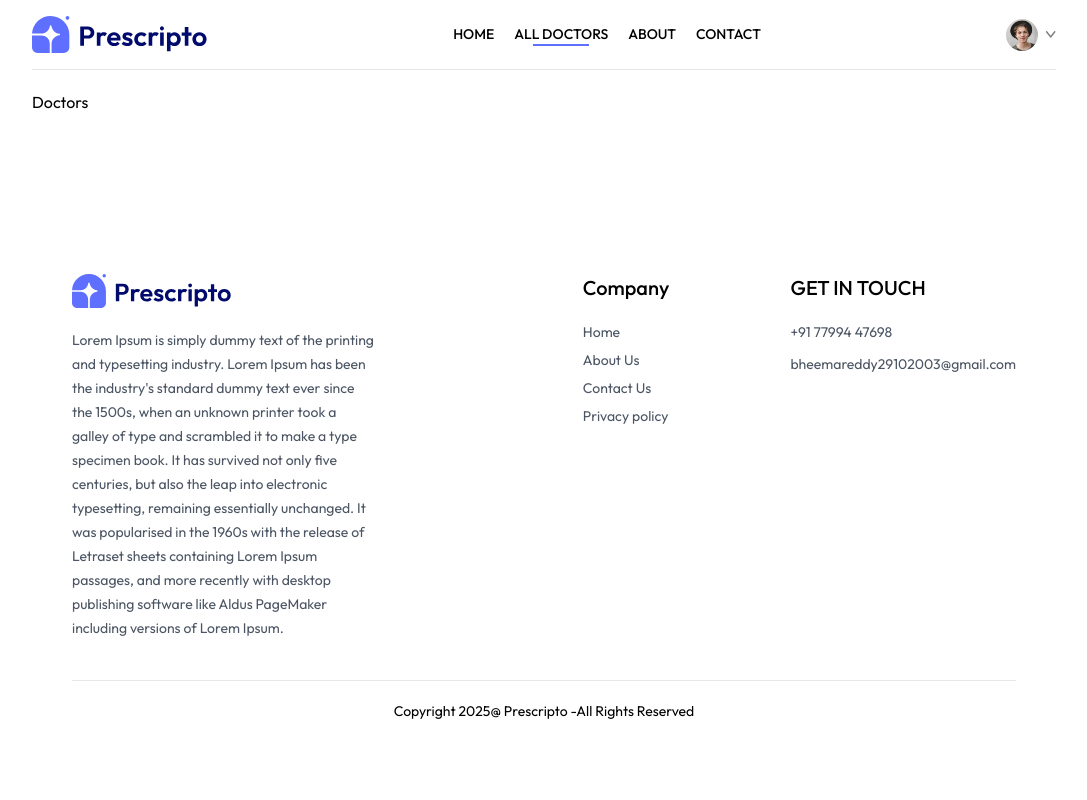
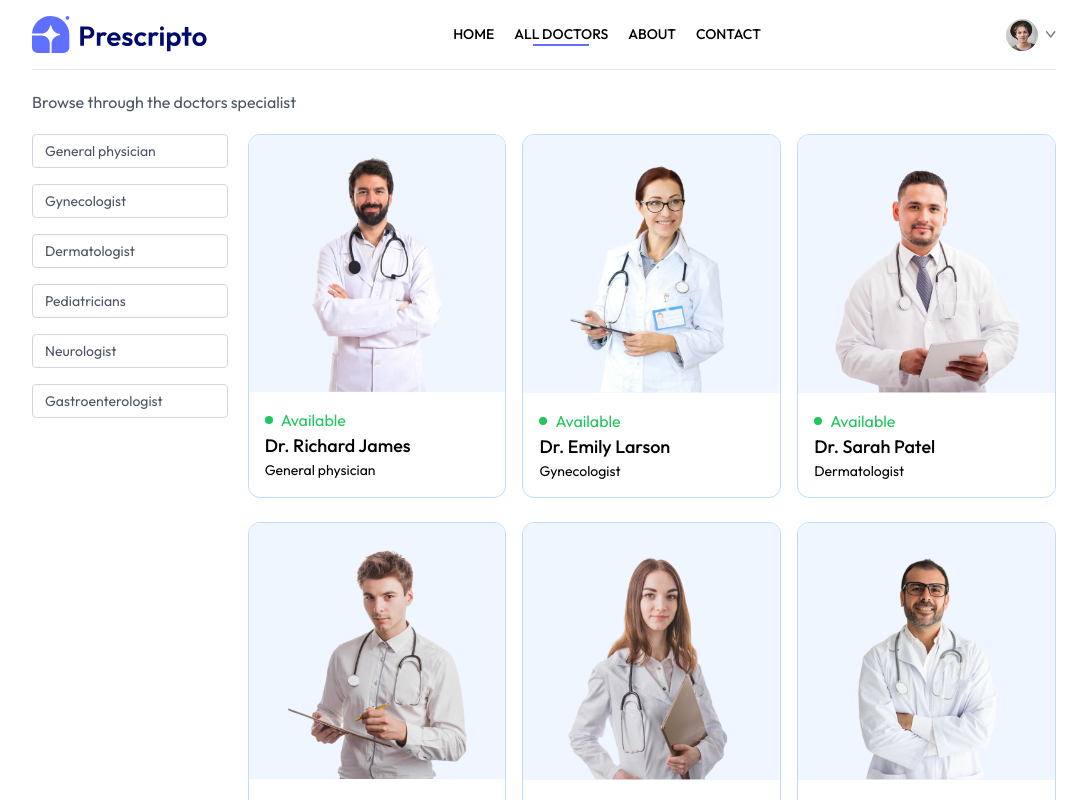
Before and after one commit to BheemaReddy07/Doctor_Appointment, a React (Vite) app in the folder frontend/: page /doctors in a window 1280 px wide. Shown: the top 800 px of the page, without its empty margins (96-1183 px from the left). Built offline with nearby package versions, Linux system fonts and the light colour scheme.

Commit message:
topdoctors and appointmentsmodification

```diff
--- a/frontend/src/assets/assets.js
+++ b/frontend/src/assets/assets.js
@@ -230,7 +230,7 @@ export const doctors = [
         _id: 'doc11',
         name: 'Dr. Zoe Kelly',
         image: doc11,
-        speciality: 'Neurologist',
+        speciality: 'Gastroenterologist',
         degree: 'MBBS',
         experience: '4 Years',
         about: 'Dr. Davis has a strong commitment to delivering comprehensive medical care, focusing on preventive medicine, early diagnosis, and effective treatment strategies. Dr. Davis has a strong commitment to delivering comprehensive medical care, focusing on preventive medicine, early diagnosis, and effective treatment strategies.',
--- a/frontend/src/components/SpecialityMenu.jsx
+++ b/frontend/src/components/SpecialityMenu.jsx
@@ -8,7 +8,7 @@ const SpecialityMenu = () => {
         <p className='text-sm sm:w-1/3 text-center'>Simply Browse through our extensive list of Trusted Doctors,<br />schedule your appoint hassle-free</p>
         <div className='flex sm:justify-center  gap-4 pt-5 w-full overflow-scroll'>
             {specialityData.map((item,index)=>(
-                <Link onClick={()=>scrollTo(0,0)} className='flex flex-col items-center text-xs cursor-pointer flex-shrink-0 hover:translate-y-[-10px] transition-all duration-500' key={index} to={`/doctors/${item.speciality}`}>
+                <Link onClick={()=>scrollTo(0,0)} key={index} to={`/doctors/${item.speciality}`} className='flex flex-col items-center text-xs cursor-pointer flex-shrink-0 hover:translate-y-[-10px] transition-all duration-500' >
                     <img className='w-16 sm:w-24 mb-2' src={item.image} alt="" />
                     <p>{item.speciality}</p>
 
--- a/frontend/src/context/AppContext.jsx
+++ b/frontend/src/context/AppContext.jsx
@@ -7,8 +7,11 @@ export const AppContext = createContext()
 
 const AppContextProvider = (props) =>{
 
+
+    const currencySymbol = '₹'
+
     const value ={
-        doctors
+        doctors,currencySymbol
     }
 
     return (
--- a/frontend/src/pages/Appointment.jsx
+++ b/frontend/src/pages/Appointment.jsx
@@ -1,8 +1,70 @@
-import React from 'react'
+import React, { useEffect, useState } from 'react'
+import { useContext } from 'react';
+import { useParams } from 'react-router-dom'
+import { AppContext } from '../context/AppContext';
+import { assets } from '../assets/assets';
+const Appointment = () => {
 
-const Appointment = () => {
-  return (
+
+  const { docId } = useParams();
+  const { doctors ,currencySymbol } = useContext(AppContext)
+  const [docInfo, setDocInfo] = useState(null)
+  const [docSlots,setDocSlots] = useState([])
+  const [slotIndex,setSlotIndex] = useState(0)
+  const [slotTime,setSlotTime] = useState('')
+
+  const fectchDocInfo = async () => {
+    const docInfo = doctors.find(doc => doc._id === docId)
+    setDocInfo(docInfo)
+    console.log(docInfo)
+  }
+
+  const getAvailableSlot = async () =>{
+  }
+
+  useEffect(() => {
+    fectchDocInfo()
+  }, [doctors, docId])
+
+  useEffect(()=>{
+  getAvailableSlot()
+  },[docInfo])
+
+  useEffect(()=>{
+    console.log(docSlots)
+  },[docSlots])
+
+
+
+
+  return docInfo && (
     <div>
+      {/**------------Docotors details----------------- */}
+      <div className='flex flex-col sm:flex-row gap-4'>
+        <div>
+          <img className='bg-primary w-full sm:max-w-72 rounded-lg' src={docInfo.image} alt="" />
+        </div>
+        <div className='flex-1 border border-gray-400 rounded-lg p-8 py-7 bg-white mx-2 sm:mx-0 mt-[-80px] sm:mt-0'>
+          {/*-----------------docinfo:name,deg,experience---------------- */}
+          <p className='flex items-center gap-2 text-2xl font-medium text-gray-900'>
+            {docInfo.name}
+
+            <img  className='w-4' src={assets.verified_icon} alt="" />
+          </p>
+          <div className='flex items-center gap-2 text-sm mt-1 text-gray-600'>
+            <p>{docInfo.degree}-{docInfo.speciality}</p>
+            <button className='py-0.5 px-2 border text-xs rounded-full'>{docInfo.experience}</button>
+          </div>
+          {/**-------Doctor About ----------------------- */}
+          <div>
+            <p className='flex items-center gap-1 text-sm font-medium text-gray-900 mt-3'>About <img src={assets.info_icon} alt="" /></p>
+            <p className='text-sm text-gray-500 max-w-[700px] mt-1'>{docInfo.about}</p>
+          </div>
+          <p className='text-gray-500 font-medium mt-4'>
+            Appointment fee: <span className='text-gray-600'>{currencySymbol}{docInfo.fees}</span>
+          </p>
+        </div>
+      </div>
 
     </div>
   )
--- a/frontend/src/pages/Doctors.jsx
+++ b/frontend/src/pages/Doctors.jsx
@@ -1,9 +1,60 @@
-import React from 'react'
+import React, { useContext, useEffect, useState } from 'react'
+import {useParams ,useNavigate} from 'react-router-dom'
+import { AppContext } from '../context/AppContext'
+const Doctors = () => {
 
-const Doctors = () => {
+const { speciality } = useParams()
+const [filterDoc,setFilterDoc] = useState([])
+const {doctors} = useContext(AppContext)
+const navigate = useNavigate()
+
+
+const ApplyFilter = () =>{
+  if(speciality){
+    setFilterDoc(doctors.filter(doc =>doc.speciality === speciality))
+  }
+  else{
+    setFilterDoc(doctors)
+  }
+}
+
+
+
+useEffect(()=>{
+    ApplyFilter()
+},[doctors,speciality])
+
+
+
+
   return (
     <div>
-      Doctors
+        <p className='text-gray-600'>Browse through the doctors specialist</p>
+        <div className='flex flex-col sm:flex-row items-start  gap-5 mt-5'>
+          <div className='flex flex-col gap-4 text-sm text-gray-600'>
+            <p onClick={()=>speciality==='General physician'? navigate('/doctors'):navigate('/doctors/General physician')} className={`w-[94vw] sm:w-auto pl-3 py-1.5 pr-16 border border-gray-300 rounded transistion-all cursor-pointer ${speciality==="General physician"?'bg-indigo-100 text-black':""}`}>General physician</p>
+            <p onClick={()=>speciality==='Gynecologist'? navigate('/doctors'):navigate('/doctors/Gynecologist')} className={`w-[94vw] sm:w-auto pl-3 py-1.5 pr-16 border border-gray-300 rounded transistion-all cursor-pointer ${speciality==="Gynecologist"?'bg-indigo-100 text-black':""}`}>Gynecologist</p>
+            <p onClick={()=>speciality==='Dermatologist'? navigate('/doctors'):navigate('/doctors/Dermatologist')} className={`w-[94vw] sm:w-auto pl-3 py-1.5 pr-16 border border-gray-300 rounded transistion-all cursor-pointer ${speciality==="Dermatologist"?'bg-indigo-100 text-black':""}`}>Dermatologist</p>
+            <p onClick={()=>speciality==='Pediatricians'? navigate('/doctors'):navigate('/doctors/Pediatricians')} className={`w-[94vw] sm:w-auto pl-3 py-1.5 pr-16 border border-gray-300 rounded transistion-all cursor-pointer ${speciality==="Pediatricians"?'bg-indigo-100 text-black':""}`}>Pediatricians</p>
+            <p onClick={()=>speciality==='Neurologist'? navigate('/doctors'):navigate('/doctors/Neurologist')} className={`w-[94vw] sm:w-auto pl-3 py-1.5 pr-16 border border-gray-300 rounded transistion-all cursor-pointer ${speciality==="Neurologist"?'bg-indigo-100 text-black':""}`}>Neurologist</p>
+            <p onClick={()=>speciality==='Gastroenterologist'? navigate('/doctors'):navigate('/doctors/Gastroenterologist')} className={`w-[94vw] sm:w-auto pl-3 py-1.5 pr-16 border border-gray-300 rounded transistion-all cursor-pointer ${speciality==="Gastroenterologist"?'bg-indigo-100 text-black':""}`}>Gastroenterologist</p>
+          </div>
+          <div className='w-full grid grid-cols-auto gap-4 gap-y-6 '>
+            {filterDoc.map((item,index)=>(
+          <div onClick={()=>navigate(`/appointment/${item._id}`)} className='border border-blue-200 rounded-xl overflow-hidden cursor-pointer hover:translate-y-[-10px] transititon-all duration-500' key={index} >
+            <img className='bg-blue-50 ' src={item.image} alt="" />
+            <div className='p-4'>
+              <div className='flex items-center gap-2 text-center text-green-500'>
+                <p className='w-2 h-2 rounded-full bg-green-500'></p><p>Available</p>
+              </div>
+              <p className='text-grey-900 text-lg font-medium'>{item.name}</p>
+              <p className='text-grey-600 text-sm'>{item.speciality}</p>
+            </div>
+          </div>
+
+        ))}
+          </div>
+        </div>
     </div>
   )
 }
```
